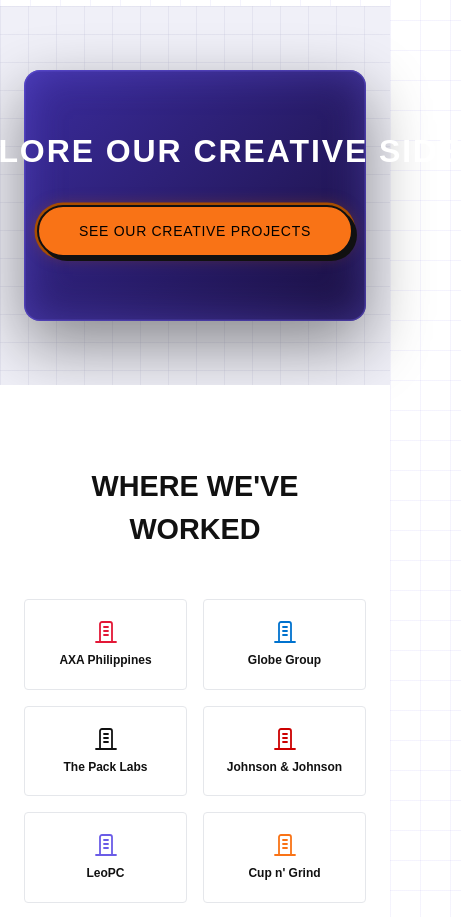
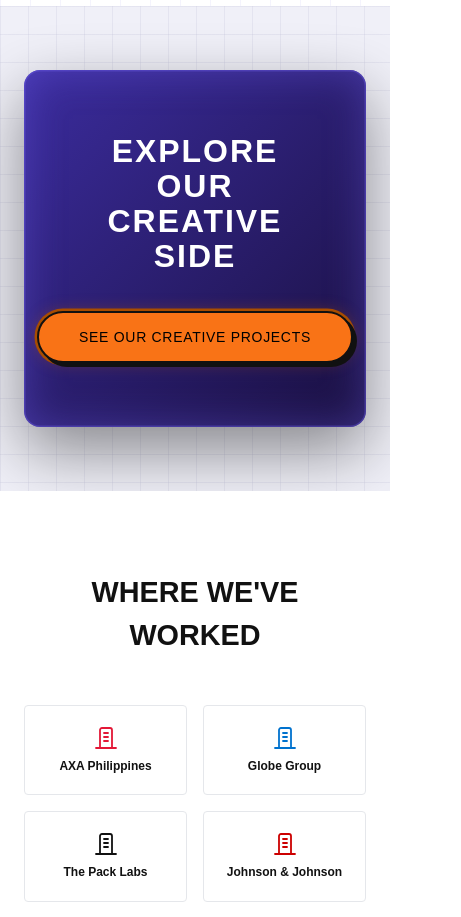
Before and after one commit to leonnel18/MyWebsite, a Next.js app in the folder TechnicalDuoWebsite/: page / in a window 390 px wide. Shown: the part 3100-4017 px from the top of the page, 461 px wide, since content can reach past the window. Built offline with nearby package versions, Linux system fonts and the light colour scheme.

Commit message:
fix: prevent broken anchor scroll, scope headline nowrap to sm+, remove redundant aria-label

```diff
--- a/TechnicalDuoWebsite/src/components/CreativeCTA.tsx
+++ b/TechnicalDuoWebsite/src/components/CreativeCTA.tsx
@@ -35,11 +35,10 @@
             initial={{ opacity: 0 }}
             animate={inView ? { opacity: 1 } : {}}
             transition={{ delay: 0.15 }}
-            className="font-display font-black uppercase text-white mb-9"
+            className="font-display font-black uppercase text-white mb-9 sm:whitespace-nowrap"
             style={{
               fontSize: 'clamp(2rem, 4.5vw, 3.5rem)',
               letterSpacing: '0.06em',
-              whiteSpace: 'nowrap',
               lineHeight: 1.1,
             }}
           >
@@ -48,8 +47,8 @@
 
           {/* Neo-brutalist pill button */}
           <motion.a
-            href="#creative"
-            aria-label="See our creative projects"
+            href="#"
+            onClick={(e) => e.preventDefault()}
             whileHover={{
               y: -2,
               boxShadow: '6px 6px 0 #111, 0 0 0 2.5px #a84d00, 0 0 24px #c4580080',
```
